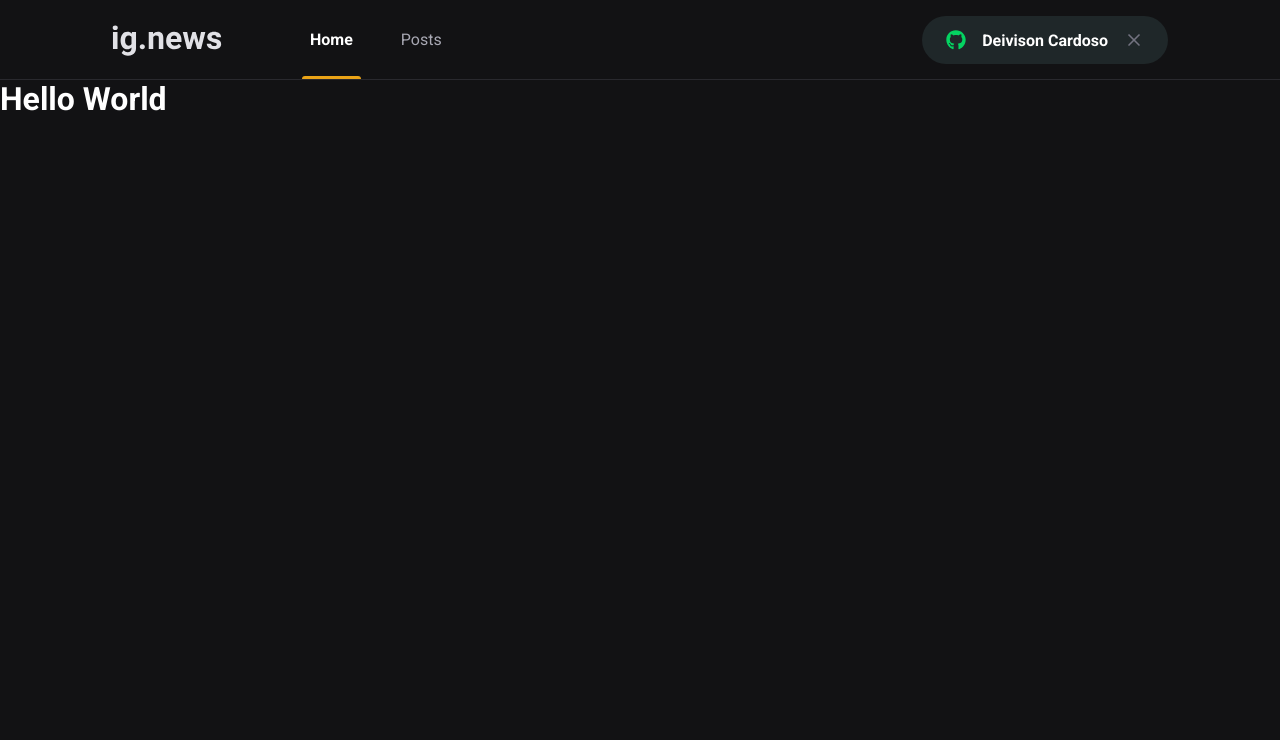
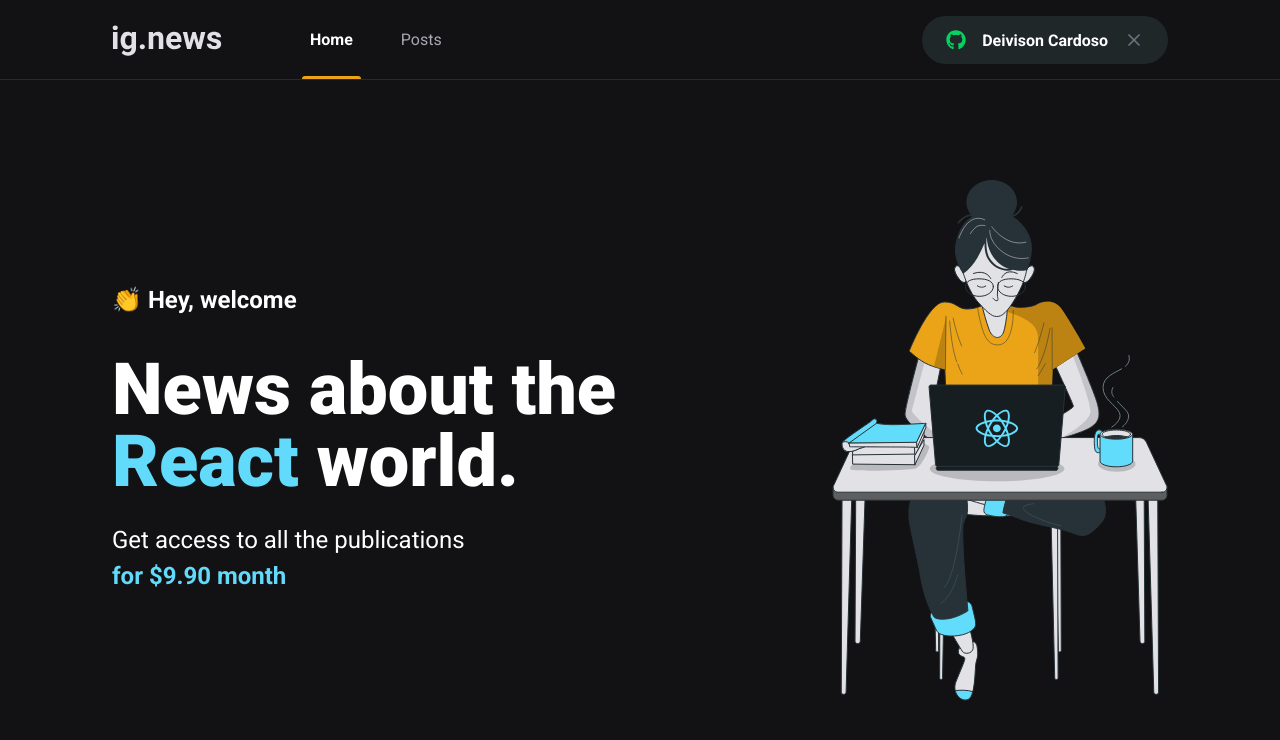
Before and after one commit to deivisondc/ignite-ignews, a Next.js app: page / in a window 1280 px wide. Shown: the top 740 px of the page. Built offline with nearby package versions, Linux system fonts and the light colour scheme.

Commit message:
add home page

```diff
--- /dev/null
+++ b/src/pages/home.module.scss
@@ -0,0 +1,41 @@
+.contentContainer {
+  max-width: 1120px;
+  margin: 0 auto;
+  padding: 0 2rem;
+  height: calc(100vh - 5rem);
+
+  display: flex;
+  align-items: center;
+  justify-content: space-between;
+}
+
+.hero {
+  max-width: 600px;
+
+  > span {
+    font-size: 1.5rem;
+    font-weight: bold;
+  }
+
+  h1 {
+    font-size: 4.5rem;
+    line-height: 4.5rem;
+    font-weight: 900;
+    margin-top: 2.5rem;
+
+    span {
+      color: var(--cyan-500);
+    }
+  }
+
+  p {
+    font-size: 1.5rem;
+    line-height: 2.25rem;;
+    margin-top: 1.5rem;
+
+    span {
+      color: var(--cyan-500);
+      font-weight: bold;
+    }
+  }
+}
--- a/src/pages/index.tsx
+++ b/src/pages/index.tsx
@@ -1,14 +1,27 @@
 import Head from 'next/head';
+
+import styles from './home.module.scss';
 
 export default function Home() {
   return (
     <>
       <Head>
-        <title>ig.news - Início</title>
+        <title>Home | ig.news</title>
       </Head>
-      <h1>
-        Hello World
-      </h1>
+
+      <main className={styles.contentContainer}>
+        <section className={styles.hero}>
+          <span>👏 Hey, welcome</span>
+          <h1>News about the <span>React</span> world.</h1>
+
+          <p>
+            Get access to all the publications <br />
+            <span>for $9.90 month</span>
+          </p>
+        </section>
+
+        <img src="/images/avatar.svg" alt="Girl coding" />
+      </main>
     </>
   )
 }
```
